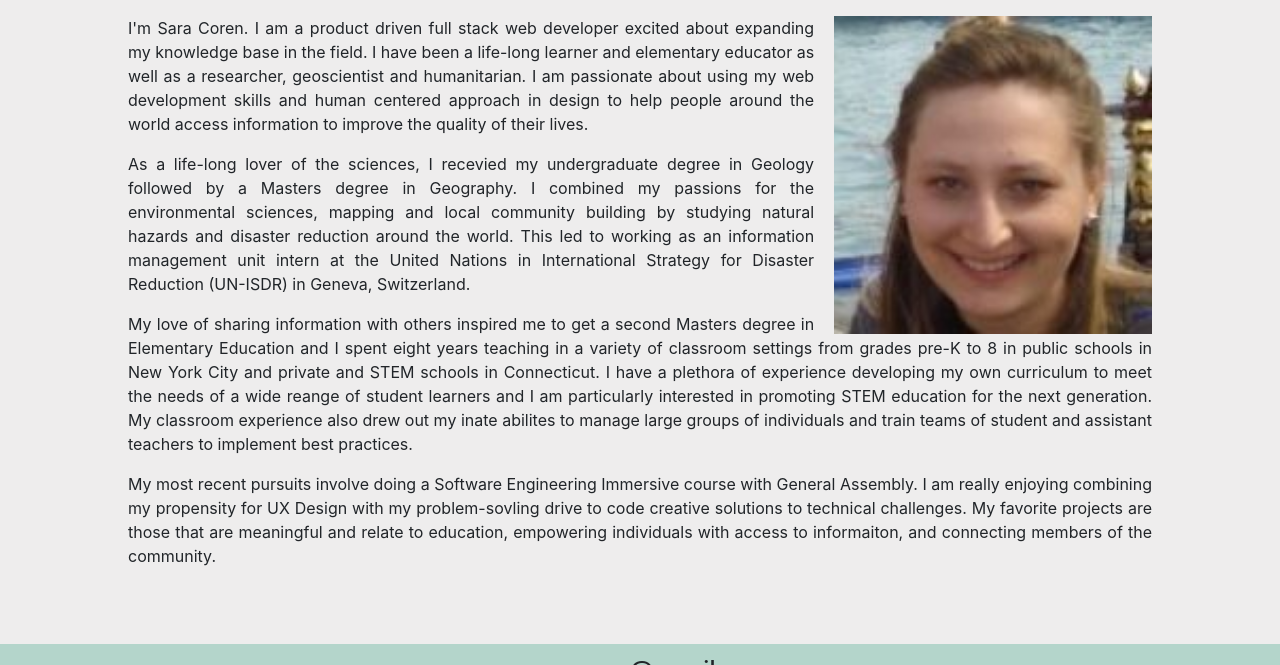
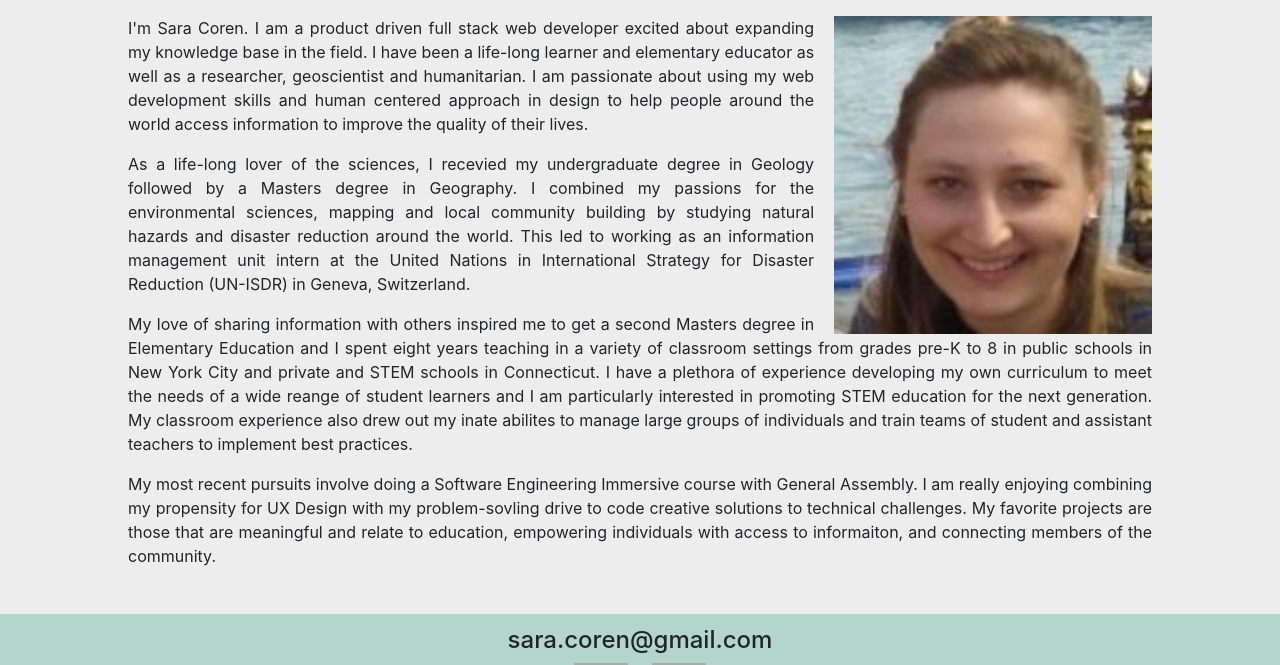
Before and after one commit to saracoren/Portfolio2019, a plain HTML site: page about.html in a window 1280 px wide. Shown: the part 186-851 px from the top of the page. Drawn offline with nearby package versions, Linux system fonts and the light colour scheme; grey boxes are pictures that could not be loaded.

Commit message:
finally fixed the sticky footer

```diff
--- a/about.html
+++ b/about.html
@@ -10,9 +10,7 @@
         integrity="sha384-Gn5384xqQ1aoWXA+058RXPxPg6fy4IWvTNh0E263XmFcJlSAwiGgFAW/dAiS6JXm" crossorigin="anonymous">
     <link rel="stylesheet" type="text/css" href="main.css">
     <style>
-        .big-wrapper {
-            height: 100vh;
-        }
+
         .wrapper {
             width: 80%;
             margin: 0 auto;
@@ -76,6 +74,7 @@
             <p class="about-para">My love of sharing information with others inspired me to get a second Masters degree in Elementary Education and I spent eight years teaching in a variety of classroom settings from grades pre-K to 8 in public schools in New York City and private and STEM schools in Connecticut.  I have a plethora of experience developing my own curriculum to meet the needs of a wide reange of student learners and I am particularly interested in promoting STEM education for the next generation. My classroom experience also drew out my inate abilites to manage large groups of individuals and train teams of student and assistant teachers to implement best practices.</p>
             <p class="about-para">My most recent pursuits involve doing a Software Engineering Immersive course with General Assembly.  I am really enjoying combining my propensity for UX Design with my problem-sovling drive to code creative solutions to technical challenges.    My favorite projects are those that are meaningful and relate to education, empowering individuals with access to informaiton, and connecting members of the community.</p>
         </div>
+        <div class="push"></div>
     </div>
     <footer>
         <div class="footer-div">
--- a/main.css
+++ b/main.css
@@ -1,6 +1,8 @@
-body {
+html, body {
     background: #eeeded;
     /* min-height: 100vh; */
+    height: 100%;
+    margin: 0;
 
 }
 /* home.html */
@@ -67,8 +69,12 @@ align-content: center;
 align-items: center;
 }
 
+.push {
+    height: 100px;
+}
 .big-wrapper {
-    height: 100vh;
+    min-height: 100%;
+    margin-bottom: -100px;
 }
 /*
 @media (max-width: 600px) {
```
Also changed, not shown: index.html (+2 -1 lines), projects.html (+2 -1 lines).
